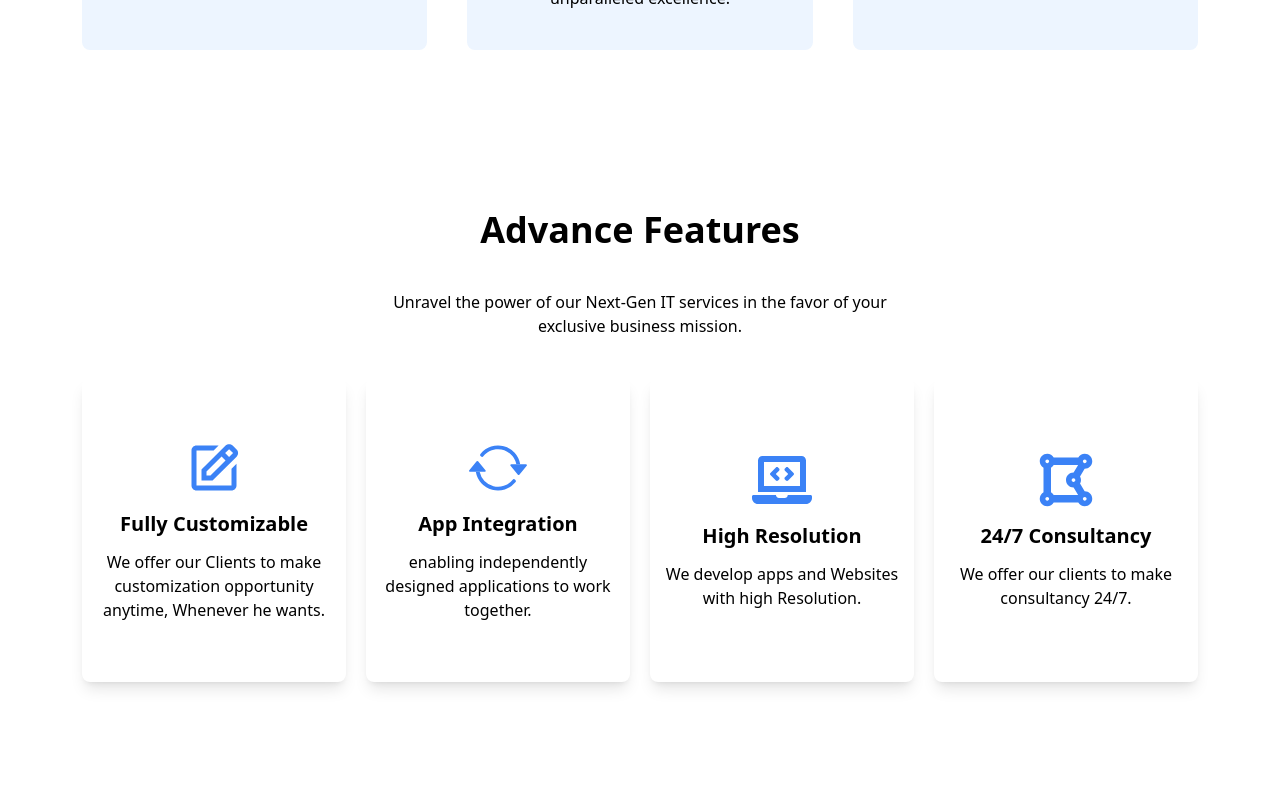
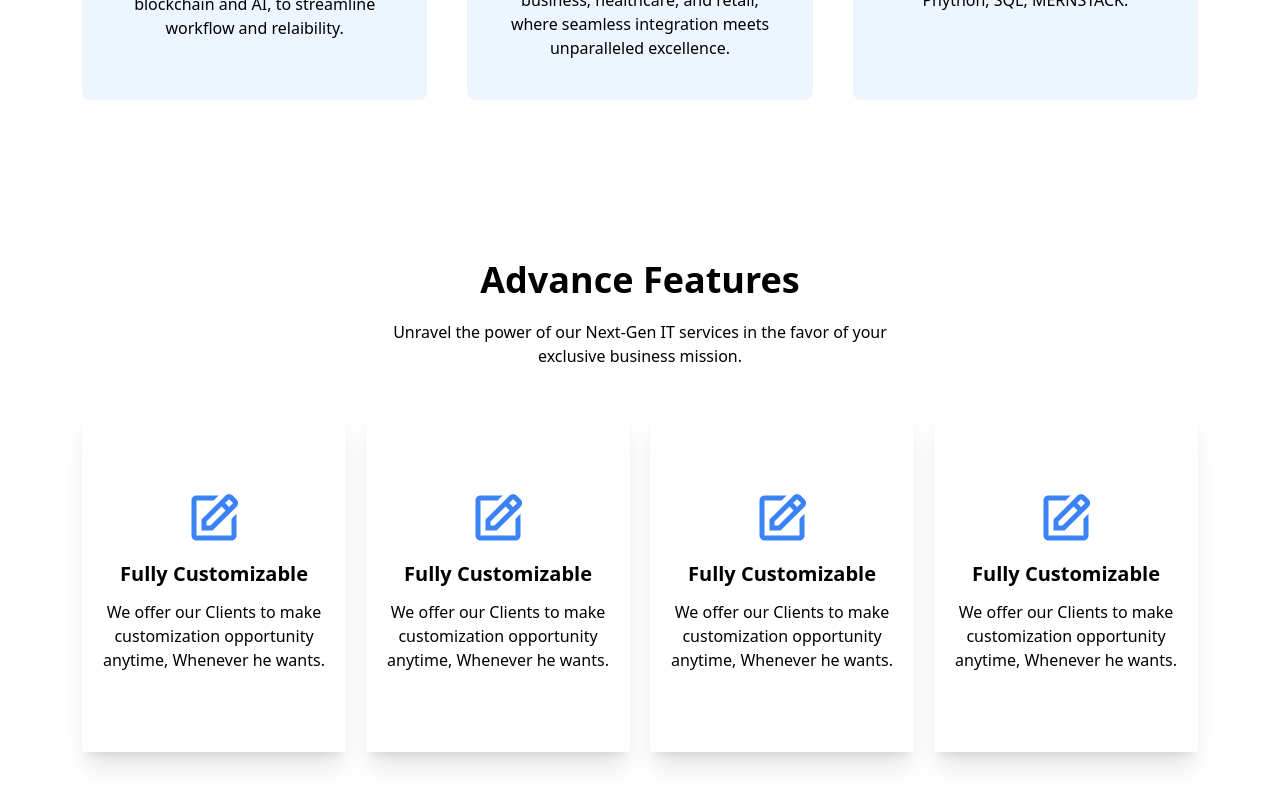
Before and after one commit to muazkhalid936/AtechSole, a React (Vite) app: page / in a window 1280 px wide. Shown: the part 1188-1988 px from the top of the page. Built offline with nearby package versions, Linux system fonts and the light colour scheme.

Commit message:
Starting Advance Feature

```diff
--- a/src/components/FeatureCard.jsx
+++ b/src/components/FeatureCard.jsx
@@ -2,18 +2,11 @@ import React from "react";
 import { motion } from "framer-motion";
 const FeatureCard = ({ Icon, heading, detail }) => {
   return (
-    <motion.div
-      initial={{ opacity: 0, y: 100 }}
-      animate={{ opacity: 1, y: 0 }}
-      transition={{ delay: 1 }}
-      className="bg-white shadow-lg  rounded-lg hover:bg-primary hover:text-white transform duration-500 ease-in-out hover:-translate-y-4 md:w-1/2 lg:w-1/4 cursor-pointer group flex flex-col justify-center items-center py-5 gap-2"
-    >
-      <div className="flex flex-col justify-center px-2 py-10 items-center">
-        <Icon className="text-6xl duration-500 ease-in-out group-hover:text-white text-blue-500" />
-        <p className="text-xl my-3 font-semibold text-center">{heading}</p>
-        <p className="text-center">{detail}</p>
-      </div>
-    </motion.div>
+    <div className="flex shadow-xl  duration-500 ease-in-out hover:bg-primary group hover:text-white flex-col justify-center px-2 py-20 items-center">
+      <Icon className="text-6xl duration-500 ease-in-out group-hover:text-white text-blue-500" />
+      <p className="text-xl my-3 font-semibold text-center">{heading}</p>
+      <p className="text-center">{detail}</p>
+    </div>
   );
 };
 
--- a/src/components/Features.jsx
+++ b/src/components/Features.jsx
@@ -2,24 +2,118 @@ import React from "react";
 import FeatureCard from "./FeatureCard";
 import { FaLaptopCode } from "react-icons/fa";
 import { BiEdit } from "react-icons/bi";
-
+import { motion } from "framer-motion";
 import { BsArrowRepeat } from "react-icons/bs";
 import { FaDrawPolygon } from "react-icons/fa";
+import { InView } from "react-intersection-observer";
 const Features = () => {
   return (
     <div className="flex justify-center   my-40">
       <div className="flex container  flex-col justify-center items-center">
-        <div className="text-4xl font-bold text-center">Advance Features</div>
-        <p className="lg:w-1/2 my-10 text-center">
-          Unravel the power of our Next-Gen IT services in the favor of your
-          exclusive business mission.
-        </p>
-
-        <div className="flex flex-col lg:flex-row justify-between gap-5">
-          <FeatureCard Icon={BiEdit} detail="We offer our Clients to make customization opportunity anytime, Whenever he wants." heading="Fully Customizable" />
-          <FeatureCard Icon={BsArrowRepeat} detail="enabling independently designed applications to work together." heading="App Integration" />
-          <FeatureCard detail="We develop apps and Websites with high Resolution." Icon={FaLaptopCode} heading="High Resolution" />
-          <FeatureCard  Icon={FaDrawPolygon} detail="We offer our clients to make consultancy 24/7." heading="24/7 Consultancy" />
+        <InView triggerOnce={true} threshold={0.1}>
+          {({ inView, ref }) => (
+            <motion.div
+              ref={ref}
+              initial={{ opacity: 0, y: 200 }}
+              animate={inView ? { opacity: 1, y: 0 } : {}}
+              transition={{ duration: 0.5, delay: 0.1 }}
+              className="flex flex-col w-full wow   justify-center items-center gap-5"
+            >
+              <div className="text-4xl font-bold text-center">
+                Advance Features
+              </div>
+              <p className="lg:w-1/2 text-center">
+                Unravel the power of our Next-Gen IT services in the favor of
+                your exclusive business mission.
+              </p>
+            </motion.div>
+          )}
+        </InView>
+        <div className="flex mt-10 flex-col lg:flex-row justify-between gap-5">
+          <InView triggerOnce={true} threshold={0.1}>
+            {({ inView, ref }) => (
+              <motion.div
+                ref={ref}
+                initial={{ opacity: 0, y: 200 }}
+                animate={inView ? { opacity: 1, y: 0 } : {}}
+                transition={{ duration: 0.5, delay: 0.1 }}
+                className="w-1/4"
+              >
+                <FeatureCard
+                  Icon={BiEdit}
+                  detail="We offer our Clients to make customization opportunity anytime, Whenever he wants."
+                  heading="Fully Customizable"
+                />
+              </motion.div>
+            )}
+          </InView>
+          <InView triggerOnce={true} threshold={0.1}>
+            {({ inView, ref }) => (
+              <motion.div
+                ref={ref}
+                initial={{ opacity: 0, y: 200 }}
+                animate={inView ? { opacity: 1, y: 0 } : {}}
+                transition={{ duration: 0.5, delay: 0.3 }}
+                className="w-1/4"
+              >
+                <FeatureCard
+                  Icon={BiEdit}
+                  detail="We offer our Clients to make customization opportunity anytime, Whenever he wants."
+                  heading="Fully Customizable"
+                />
+              </motion.div>
+            )}
+          </InView>
+          <InView triggerOnce={true} threshold={0.1}>
+            {({ inView, ref }) => (
+              <motion.div
+                ref={ref}
+                initial={{ opacity: 0, y: 200 }}
+                animate={inView ? { opacity: 1, y: 0 } : {}}
+                transition={{ duration: 0.5, delay: 0.5 }}
+                className="w-1/4"
+              >
+                <FeatureCard
+                  Icon={BiEdit}
+                  detail="We offer our Clients to make customization opportunity anytime, Whenever he wants."
+                  heading="Fully Customizable"
+                />
+              </motion.div>
+            )}
+          </InView>
+          <InView triggerOnce={true} threshold={0.1}>
+            {({ inView, ref }) => (
+              <motion.div
+                ref={ref}
+                initial={{ opacity: 0, y: 200 }}
+                animate={inView ? { opacity: 1, y: 0 } : {}}
+                transition={{ duration: 0.5, delay: 0.7 }}
+                className="w-1/4"
+              >
+                <FeatureCard
+                  Icon={BiEdit}
+                  detail="We offer our Clients to make customization opportunity anytime, Whenever he wants."
+                  heading="Fully Customizable"
+                />
+              </motion.div>
+            )}
+          </InView>
+          {/* <FeatureCard
+            Icon={BsArrowRepeat}
+            detail="enabling independently designed applications to work together."
+            heading="App Integration"
+          />
+          <FeatureCard
+            detail="We develop apps and Websites with high Resolution."
+            Icon={FaLaptopCode}
+            heading="High Resolution"
+          />
+          <FeatureCard
+            Icon={FaDrawPolygon}
+            detail="We offer our clients to make consultancy 24/7."
+            heading="24/7 Consultancy"
+            />
+            */}
         </div>
       </div>
     </div>
--- a/src/components/Offers.jsx
+++ b/src/components/Offers.jsx
@@ -9,7 +9,7 @@ const Offers = () => {
   return (
     <div className="p-s flex flex-col lg:flex-row gap-10">
       <div className="flex container flex-col lg:flex-row justify-center gap-10">
-        <InView classID="hover:-translate-y-4" triggerOnce={true} threshold={0.1}>
+        <InView triggerOnce={true} threshold={0.01}>
           {({ inView, ref }) => (
             <motion.div
               ref={ref}
@@ -25,7 +25,9 @@ const Offers = () => {
                     Custom Development Solution
                   </p>
                   <p className="text-center">
-                  Our developers craft custom software solutions by leveraging cutting- edge technologies, like blockchain and AI, to streamline workflow and relaibility.
+                    Our developers craft custom software solutions by leveraging
+                    cutting- edge technologies, like blockchain and AI, to
+                    streamline workflow and relaibility.
                   </p>
                 </div>
               </div>
@@ -33,14 +35,14 @@ const Offers = () => {
           )}
         </InView>
 
-        <InView triggerOnce={true} threshold={0.1}>
+        <InView triggerOnce={true} threshold={0.01}>
           {({ inView, ref }) => (
             <motion.div
               ref={ref}
               className="w-full lg:w-1/3"
               initial={{ opacity: 0, y: 200 }}
               animate={inView ? { opacity: 1, y: 0 } : {}}
-              transition={{ duration: 0.5, delay: 0.5 }}
+              transition={{ duration: 0.5, delay: 0.3 }}
             >
               <div className="bg-light rounded-lg hover:bg-primary hover:text-white transform duration-500 ease-in-out cursor-pointer p-10 flex flex-col justify-between items-center gap-5 h-full  hover:-translate-y-4 ">
                 <div className="flex flex-col items-center">
@@ -60,14 +62,14 @@ const Offers = () => {
           )}
         </InView>
 
-        <InView triggerOnce={true} threshold={0.1}>
+        <InView triggerOnce={true} threshold={0.01}>
           {({ inView, ref }) => (
             <motion.div
               ref={ref}
               className="w-full lg:w-1/3"
               initial={{ opacity: 0, y: 200 }}
               animate={inView ? { opacity: 1, y: 0 } : {}}
-              transition={{ duration: 0.5, delay: 1 }}
+              transition={{ duration: 0.5, delay: 0.5 }}
             >
               <div className="bg-light rounded-lg hover:bg-primary hover:text-white transform duration-500 ease-in-out cursor-pointer p-10 flex flex-col justify-between items-center gap-5 h-full  hover:-translate-y-4 ">
                 <div className="flex flex-col items-center">
@@ -76,7 +78,9 @@ const Offers = () => {
                     Courses We Offer
                   </p>
                   <p className="text-center">
-                  We offer differnet courses which are based on programming languange. like web-development, web-designing, App-development, Phython, SQL, MERNSTACK.
+                    We offer differnet courses which are based on programming
+                    languange. like web-development, web-designing,
+                    App-development, Phython, SQL, MERNSTACK.
                   </p>
                 </div>
               </div>
--- a/src/index.css
+++ b/src/index.css
@@ -3,7 +3,7 @@
 @tailwind utilities;
 
 .p-s {
-  margin: 50px auto;
+  margin: 100px auto;
   padding: 0px 15px;
 }
 .home {
@@ -56,7 +56,7 @@
 
 @keyframes fadeInUp {
   from {
-    transform: translate3d(0, 200px, 0);
+    transform: translate3d(0, 100px, 0);
   }
 
   to {
@@ -67,7 +67,7 @@
 
 @-webkit-keyframes fadeInUp {
   from {
-    transform: translate3d(0, 200px, 0);
+    transform: translate3d(0, 100px, 0);
   }
 
   to {
```
